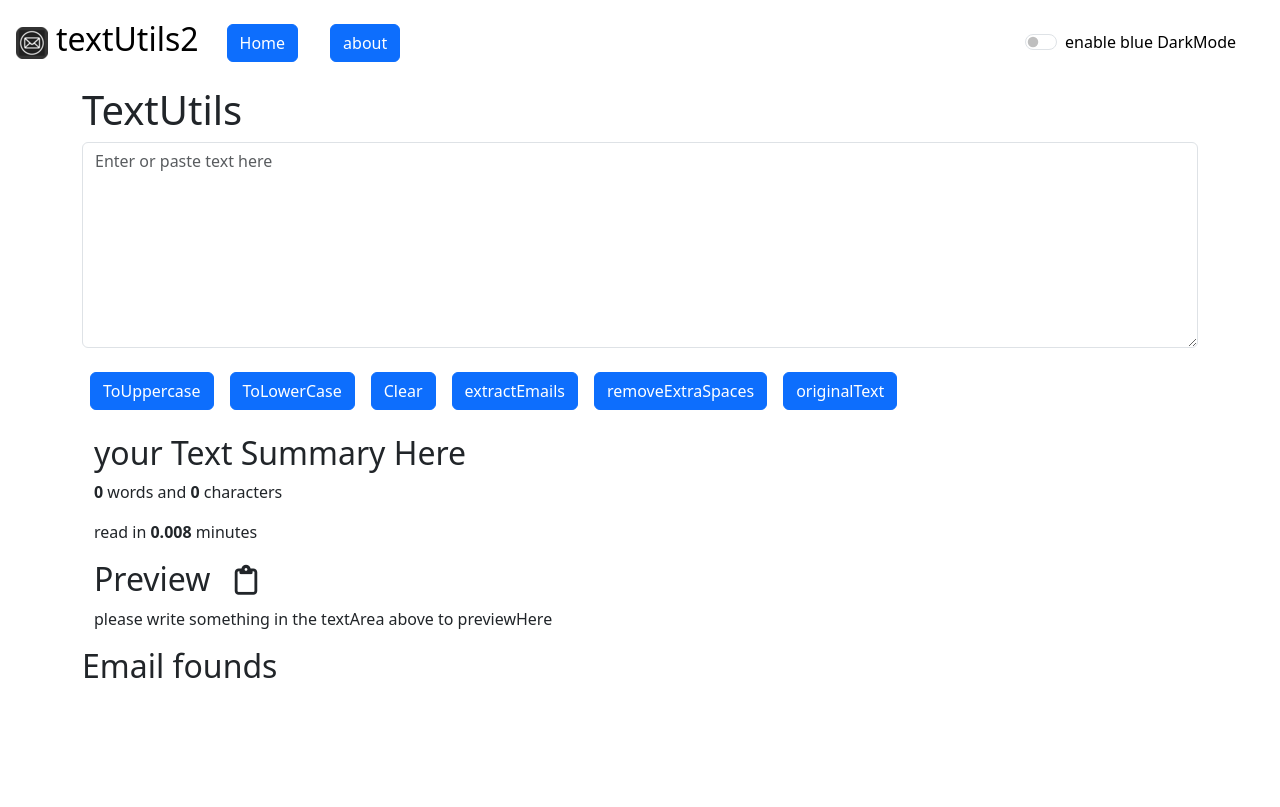
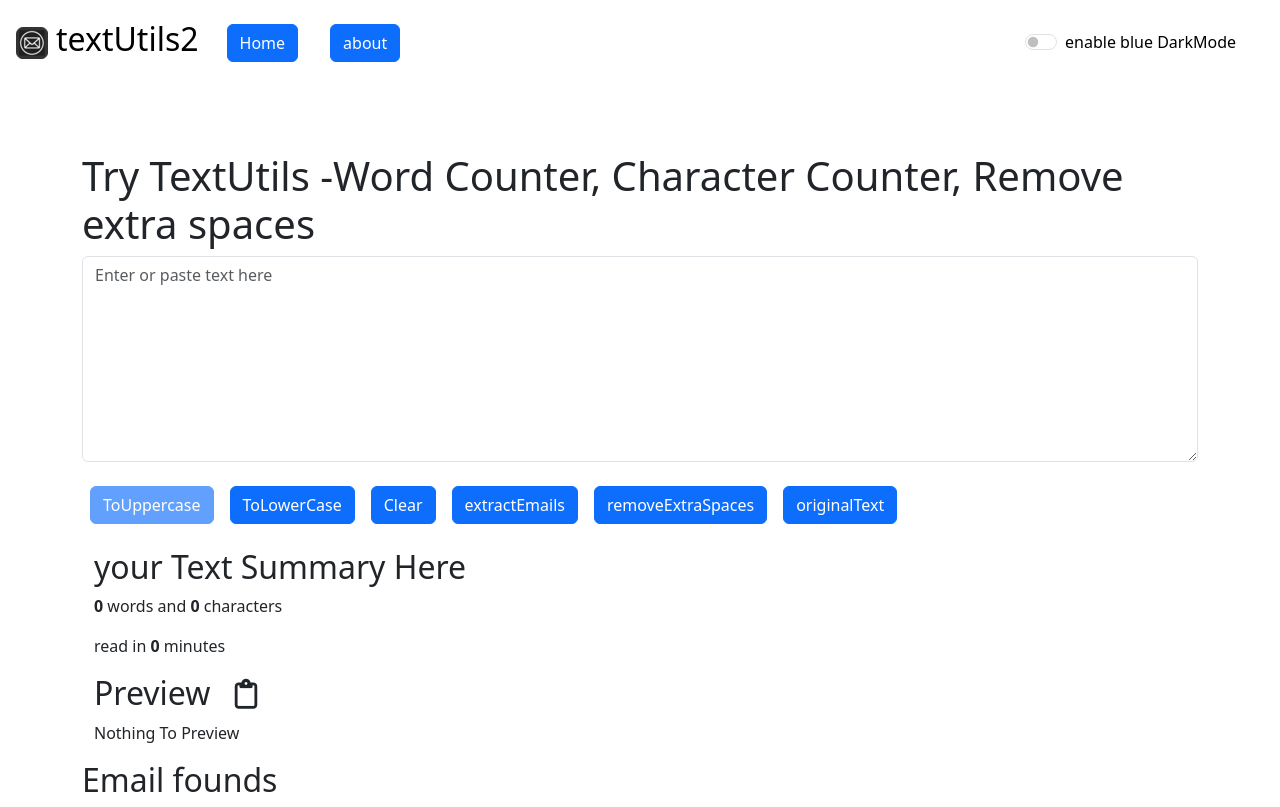
Before and after one commit to taimoor-ai/my-app, a React (Create React App) app: page / in a window 1280 px wide. Built offline with nearby package versions, Linux system fonts and the light colour scheme.

Commit message:
fixed issues and user frindly intefrace

```diff
--- a/src/App.css
+++ b/src/App.css
@@ -5,6 +5,16 @@
 .App-logo {
   height: 40vmin;
   pointer-events: none;
+}
+/* Default placeholder style */
+textarea::placeholder {
+  color: black; /* Change this for light mode if needed */
+}
+
+/* Dark mode placeholder style */
+.dark-placeholder::placeholder {
+  color: white; /* Change this for dark mode */
+  opacity: 1; /* Optional: Set opacity */
 }
 
 @media (prefers-reduced-motion: no-preference) {
--- a/src/App.js
+++ b/src/App.js
@@ -57,15 +57,14 @@ function App1() {
     <>
       <Router>
         <NavBar title="textUtils2" mode={Mode} toggleFunction={toggle} />
-
+        <Alert alertDetail={alert} />
         <div className="container">
           <Routes>
             <Route
                path="/"
                element={
                 <>
-                   <Alert alertDetail={alert} />
-                  <Textform heading="TextUtils" Alert={showAlert} mode={Mode}/>
+                  <Textform heading="Try TextUtils -Word Counter, Character Counter, Remove extra spaces" Alert={showAlert} mode={Mode}/>
                 </>
                }/>
             <Route path="/about" element={<About   mode={Mode}/>}/>
--- a/src/components/About.js
+++ b/src/components/About.js
@@ -1,17 +1,25 @@
 import React from 'react';
 import './about.css';
 const darkStyle={
-  backgroundColor:'rgb(3, 39, 69)',
+  backgroundColor:'rgb(29 120 196)',
   color:'white'
 }
 const lightStyle={
   backgroundColor:'white',
   color:'black'
 }
+const itemStyleDark={
+  backgroundColor:'#153967',
+  color:'white'
+}
+const itemStylelight={
+  backgroundColor:'white',
+  color:'black'
+}
 export default function About({mode={ backgroundColor: "white", color: "black",theme:'light',display:'enable DarkMode'}}) {
   return (
     <div className="accordion my-3" id="accordionExample">
-    <div className="accordion-item" style={mode}>
+    <div className="accordion-item" style={mode.theme==='light'?itemStylelight:itemStyleDark}>
       <h2 className="accordion-header" id="headingOne">
         <button className="accordion-button"style={mode.theme==='light'?lightStyle:darkStyle} type="button" data-bs-toggle="collapse" data-bs-target="#collapseOne" aria-expanded="true" aria-controls="collapseOne">
           Accordion Item #1
@@ -23,7 +31,7 @@ export default function About({mode={ backgroundColor: "white", color: "black",t
         </div>
       </div>
     </div>
-    <div className="accordion-item"style={mode}>
+    <div className="accordion-item"style={mode.theme==='light'?itemStylelight:itemStyleDark}>
       <h2 className="accordion-header" id="headingTwo">
         <button style={mode.theme==='light'?lightStyle:darkStyle}className="accordion-button collapsed" type="button" data-bs-toggle="collapse" data-bs-target="#collapseTwo" aria-expanded="false" aria-controls="collapseTwo">
           Accordion Item #2
@@ -35,7 +43,7 @@ export default function About({mode={ backgroundColor: "white", color: "black",t
         </div>
       </div>
     </div>
-    <div className="accordion-item"style={mode}>
+    <div className="accordion-item"style={mode.theme==='light'?itemStylelight:itemStyleDark}>
       <h2 className="accordion-header" id="headingThree">
         <button style={mode.theme==='light'?lightStyle:darkStyle} className="accordion-button collapsed" type="button" data-bs-toggle="collapse" data-bs-target="#collapseThree" aria-expanded="false" aria-controls="collapseThree">
           Accordion Item #3
--- a/src/components/Alert.js
+++ b/src/components/Alert.js
@@ -8,8 +8,11 @@ export default function Alert({alertDetail}) {
 
  }
   return (
-    alertDetail.type && <div className={`alert alert-${alertDetail.type} alert-dismissible fade show my-3`} role="alert">
+     <div className="container my-2"style={{height:'50px',display:'flex',alignItems:'center',justifyContent:'center'}}>
+      {alertDetail.type && <div style={{width:'80%'}}className={`alert alert-${alertDetail.type} alert-dismissible fade show my-3`} role="alert">
       <strong>{capitalize(alertDetail.type)}!</strong>{alertDetail.msg}
-    </div>
+    </div>}
+     </div>
+
   );
 }
--- a/src/components/TextForm.js
+++ b/src/components/TextForm.js
@@ -123,16 +123,16 @@ export default function TextForm({ heading = "i am heading",Alert,mode={theme:'l
         <h1>{heading}</h1>
         <textarea
           placeholder="Enter or paste text here"
-          className="form-control"
+          className={`form-control ${mode.theme==='dark'?'dark-placeholder':''}`}
           onChange={handleonclick}
           onPaste={handlePaste}
           id="myBox"
           rows="8"
           value={text}
-          style={mode.theme==='light'?{backgroundColor:'white',color:'black'}:{backgroundColor:'transparent',color:'white'}}
+          style={mode.theme==='light'?{backgroundColor:'white',color:'black',caretColor:'red'}:{backgroundColor:'rgb(17 98 166)',color:'white',caretColor:'red'}}
         ></textarea>
       </div>
-      <button className="btn btn-primary my-2 mx-2" onClick={uppHandleClick}>
+      <button className="btn btn-primary my-2 mx-2" disabled={text.length===0}onClick={uppHandleClick}>
         ToUppercase
       </button>
       <button className="btn btn-primary my-2 mx-2" onClick={lowerHandleClick}>
@@ -162,7 +162,9 @@ export default function TextForm({ heading = "i am heading",Alert,mode={theme:'l
           words and <strong>{text.length}</strong> characters
         </p>
         <p>
-          read in <strong>{text.split(" ").length * 0.008}</strong> minutes
+          read in <strong>{(text.endsWith(" ") || text.length === 0
+              ? text.split(" ").length - 1
+              : text.split(" ").length) * 0.008}</strong> minutes
         </p>
         <h2>
           Preview{" "}
@@ -172,7 +174,7 @@ export default function TextForm({ heading = "i am heading",Alert,mode={theme:'l
           ></i>
         </h2>
 
-        <p>{text.length>0?text:'please write something in the textArea above to previewHere'}</p>
+        <p>{text.length>0?text:'Nothing To Preview'}</p>
       </div>
       <h2>Email founds</h2>
       <ul className="list-group" ref={listRef}></ul>
```
